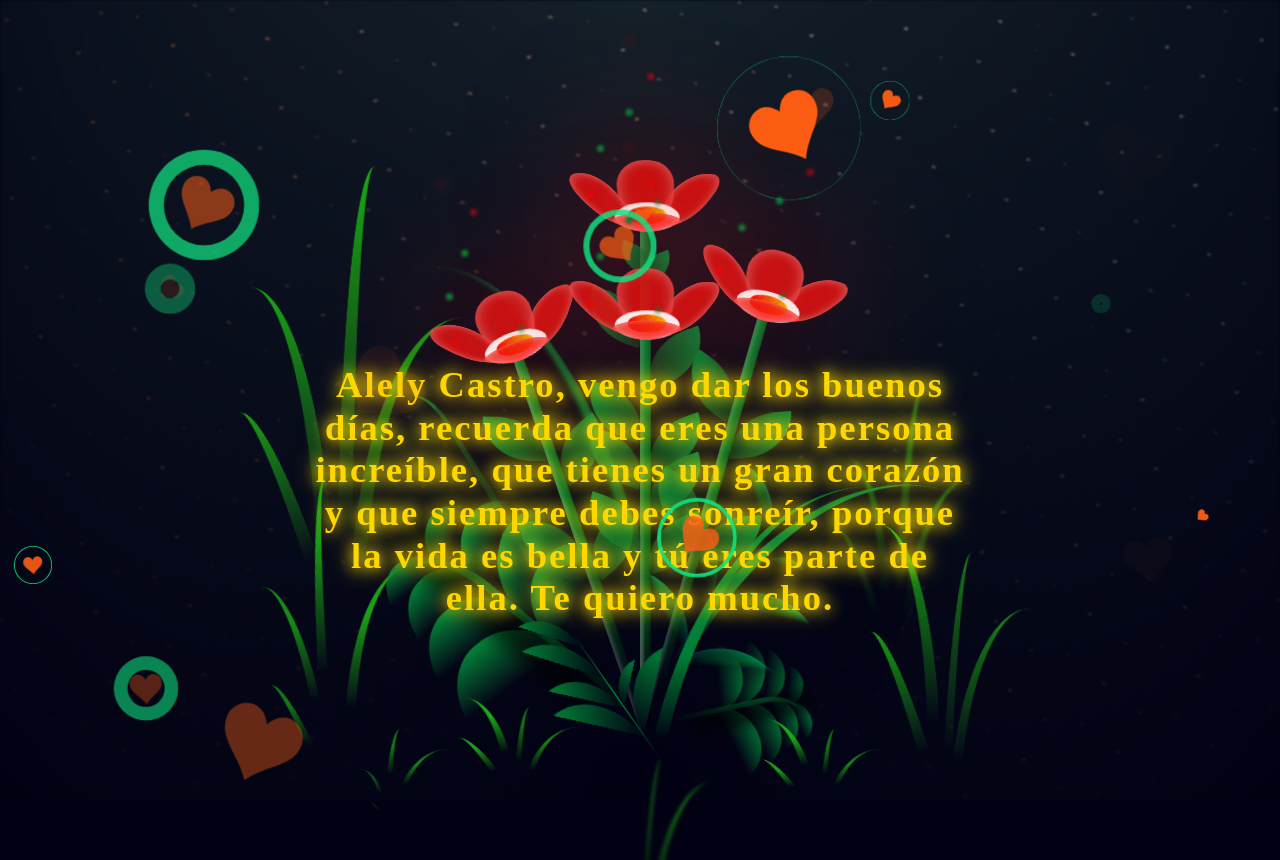
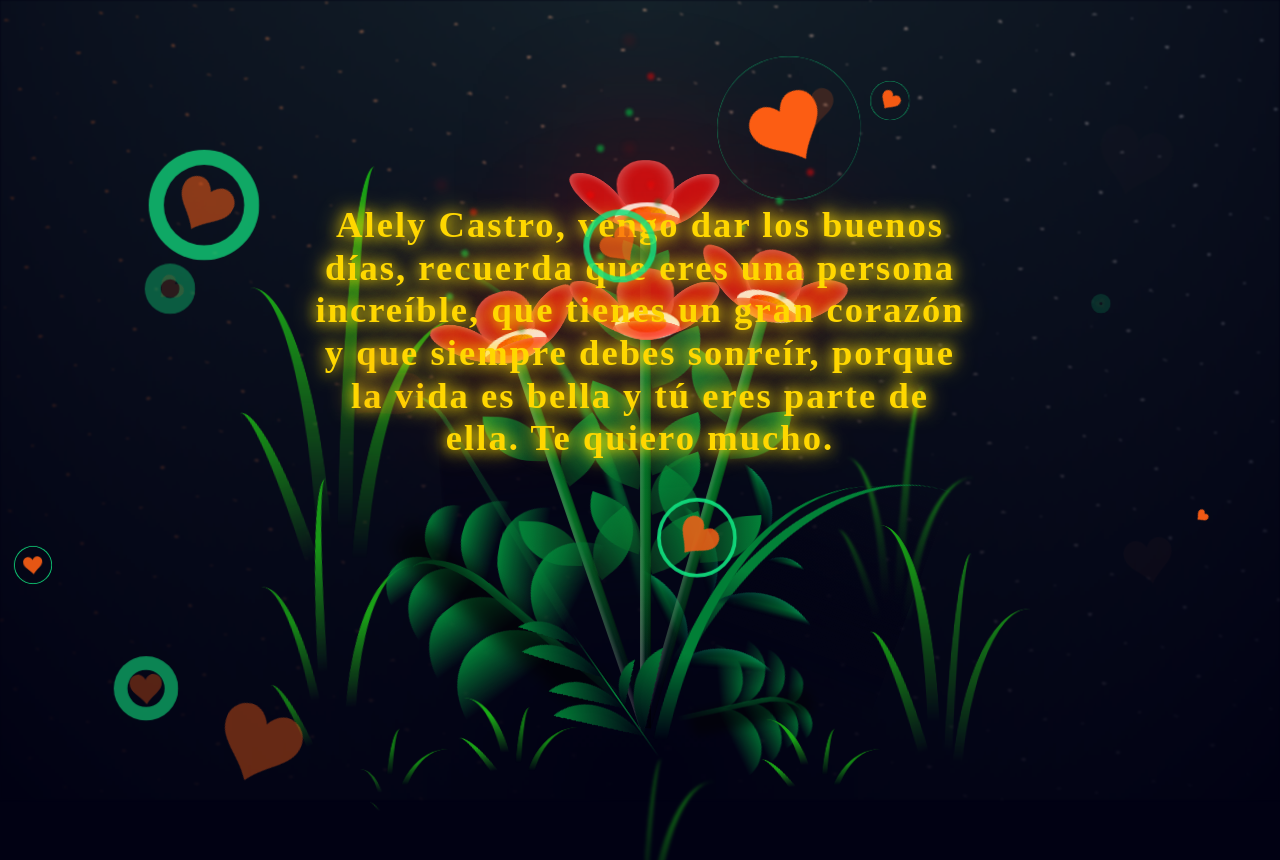
Before and after one commit to SonIsai09/alely, a plain HTML site: page index.html in a window 1280 px wide. Shown: the top 860 px of the page. Drawn offline with Linux system fonts and the light colour scheme; a script that the page names is missing.

Commit message:
Update index.html

```diff
--- a/index.html
+++ b/index.html
@@ -449,7 +449,7 @@
       }
       .message {
  position: absolute; /* o fixed si quieres que no se mueva al hacer scroll */
-  top: 60%;
+  top: 40%;
   left:50%;
   transform: translate(-60%, -60%);
   text-align: center;
```
